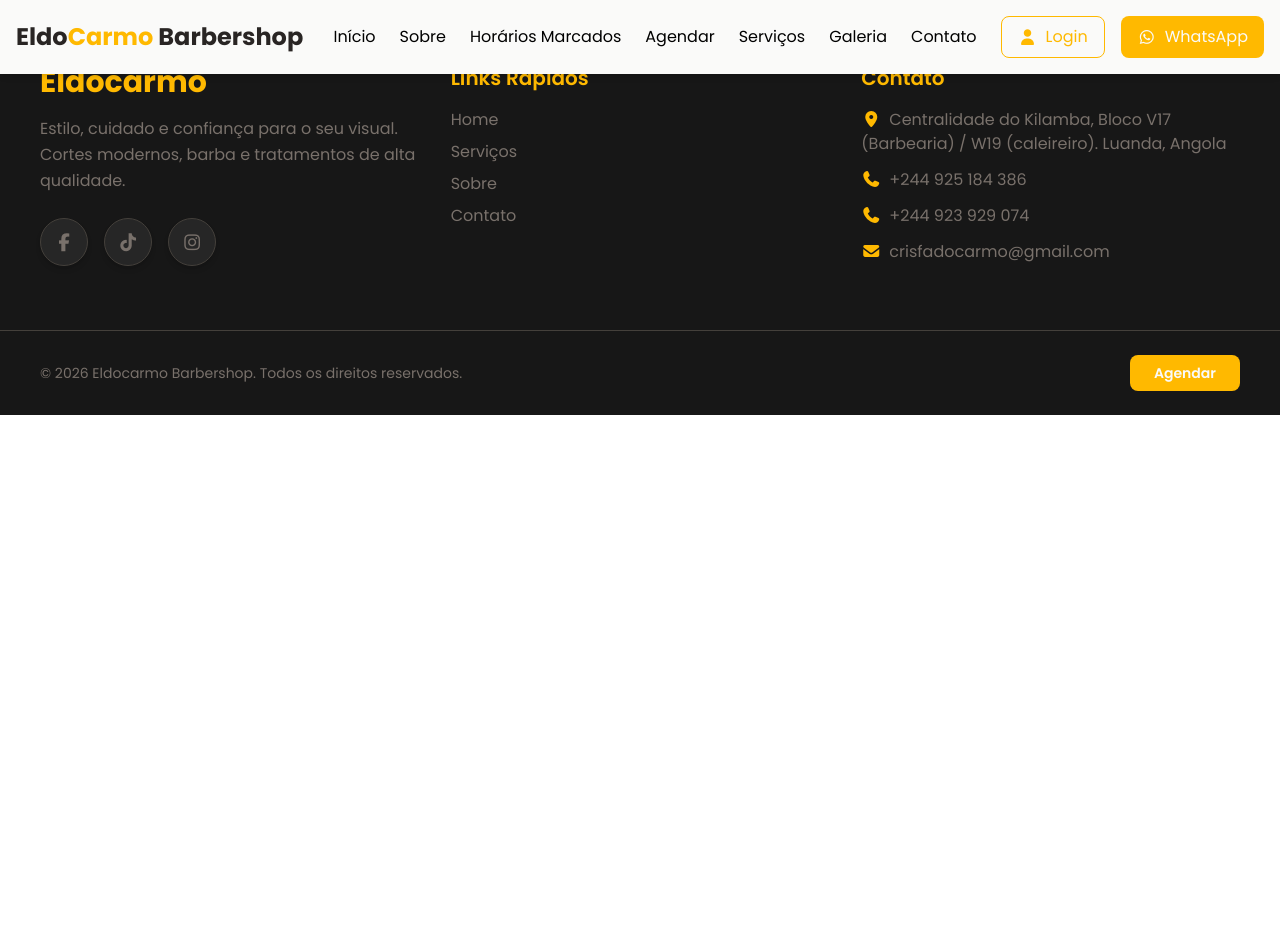
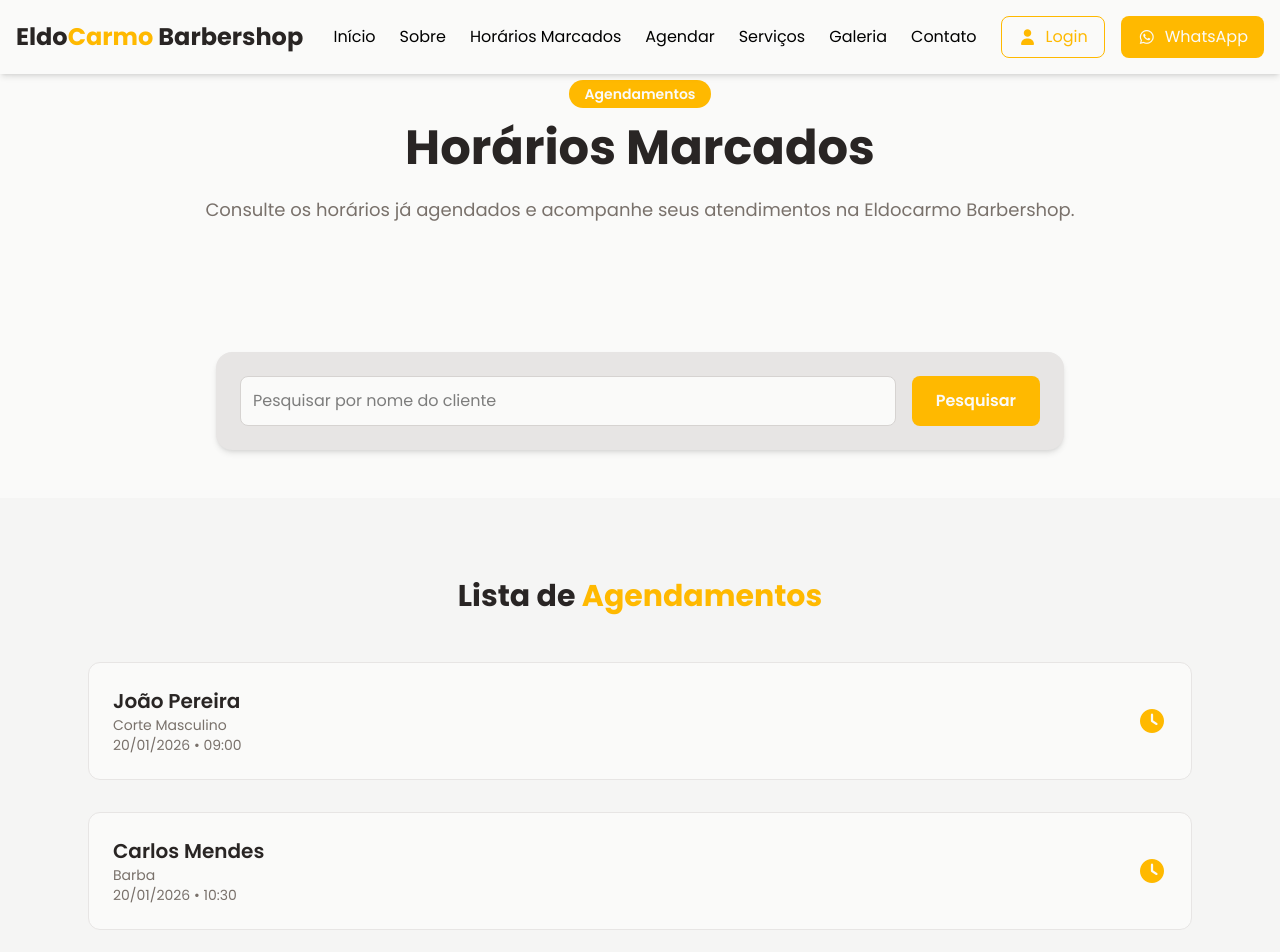
Before and after one commit to nsimba-afonso-nwayami/eldocarmo-barbershop, a React (Vite) app: page /horarios-marcados in a window 1280 px wide. Shown: the top 952 px of the page. Before the commit the page ends 800 px from the top, so only its background shows below. Built offline with nearby package versions, Linux system fonts and the light colour scheme.

Commit message:
Página de horários concluída

```diff
--- a/src/pages/site/HorariosMarcados.jsx
+++ b/src/pages/site/HorariosMarcados.jsx
@@ -3,6 +3,30 @@ import Header from "../../components/header/Header";
 import Footer from "../../components/footer/Footer";
 
 export default function HorariosMarcados() {
+  // DADOS MOCK (depois vem da API)
+  const agendamentos = [
+    {
+      id: 1,
+      nome: "João Pereira",
+      servico: "Corte Masculino",
+      data: "20/01/2026",
+      hora: "09:00",
+    },
+    {
+      id: 2,
+      nome: "Carlos Mendes",
+      servico: "Barba",
+      data: "20/01/2026",
+      hora: "10:30",
+    },
+    {
+      id: 3,
+      nome: "André Silva",
+      servico: "Corte + Barba",
+      data: "21/01/2026",
+      hora: "14:00",
+    },
+  ];
 
   return (
     <>
@@ -11,6 +35,74 @@ export default function HorariosMarcados() {
       {/* Header */}
       <Header />
 
+      {/* INTRODUÇÃO */}
+      <section className="py-20 px-6 bg-stone-50">
+        <div className="max-w-4xl mx-auto text-center">
+          <span className="inline-block mb-4 px-4 py-1 text-sm font-semibold rounded-full bg-amber-400 text-stone-50">
+            Agendamentos
+          </span>
+
+          <h1 className="text-4xl md:text-5xl font-bold text-stone-800 mb-6">
+            Horários Marcados
+          </h1>
+
+          <p className="text-lg text-stone-500">
+            Consulte os horários já agendados e acompanhe seus atendimentos na
+            Eldocarmo Barbershop.
+          </p>
+        </div>
+      </section>
+
+      {/* PESQUISA */}
+      <section className="py-12 bg-stone-50">
+        <div className="max-w-4xl mx-auto px-6">
+          <form className="bg-stone-200 p-6 rounded-2xl shadow-md flex flex-col md:flex-row gap-4">
+            <input
+              type="text"
+              placeholder="Pesquisar por nome do cliente"
+              className="flex-1 p-3 rounded-lg bg-stone-50 border border-stone-300 focus:outline-none focus:border-amber-400"
+            />
+
+            <button
+              type="submit"
+              className="px-6 py-3 rounded-lg bg-amber-400 hover:bg-amber-500 font-semibold text-stone-50 transition"
+            >
+              Pesquisar
+            </button>
+          </form>
+        </div>
+      </section>
+
+      {/* LISTA DE HORÁRIOS */}
+      <section className="py-20 bg-stone-100">
+        <div className="max-w-6xl mx-auto px-6">
+          <h2 className="text-3xl font-bold text-stone-800 text-center mb-12">
+            Lista de <span className="text-amber-400">Agendamentos</span>
+          </h2>
+
+          <div className="grid grid-cols-1 gap-8">
+            {agendamentos.map((item) => (
+              <div
+                key={item.id}
+                className="bg-stone-50 border border-stone-200 rounded-xl p-6 flex justify-between items-center hover:shadow-lg transition"
+              >
+                <div>
+                  <h3 className="text-xl font-semibold text-stone-800">
+                    {item.nome}
+                  </h3>
+                  <p className="text-stone-500 text-sm">{item.servico}</p>
+                  <p className="text-stone-500 text-sm">
+                    {item.data} • {item.hora}
+                  </p>
+                </div>
+
+                <i className="fas fa-clock text-amber-400 text-2xl"></i>
+              </div>
+            ))}
+          </div>
+        </div>
+      </section>
+
       {/* Footer */}
       <Footer />
     </>
```
